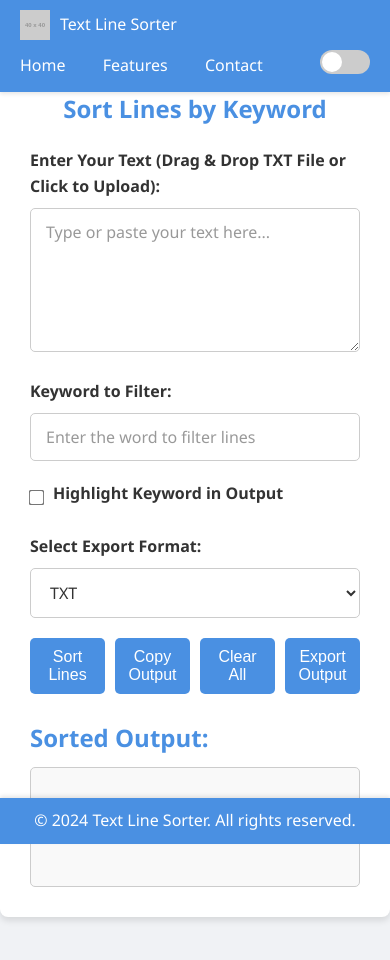
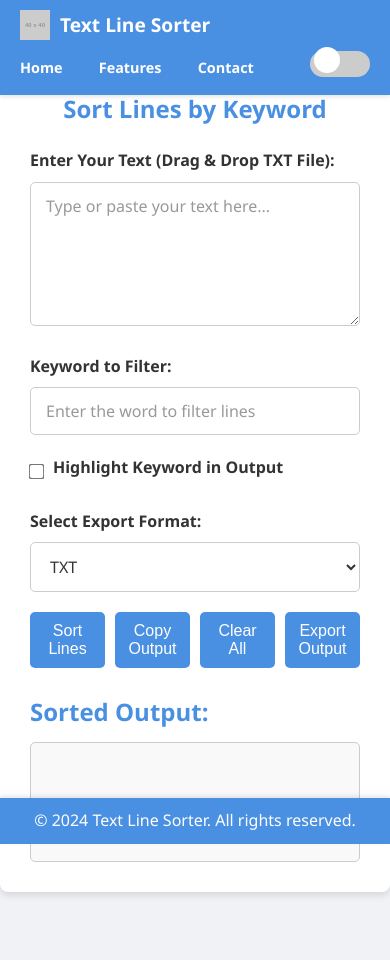
Before and after one commit to davidlu86/tolas, a plain HTML site: page keywords.html in a window 390 px wide. Drawn offline with Linux system fonts and the light colour scheme; placeholder pictures from the web are drawn by us.

Commit message:
Update keywords.html
Minor updates
- visibility of the elements are increased in the dark mode.
- elements of header and footer are more bold and visible .
- no click to upload in the text area ( just drag/drop)

```diff
--- a/keywords.html
+++ b/keywords.html
@@ -19,6 +19,7 @@
             --highlight-bg: yellow;
             --toast-bg-success: #28a745;
             --toast-bg-error: #dc3545;
+            --h2-color: var(--header-footer-bg);
         }
 
         [data-theme="dark"] {
@@ -34,6 +35,7 @@
             --highlight-bg: #ffeb3b;
             --toast-bg-success: #4caf50;
             --toast-bg-error: #f44336;
+            --h2-color: #f0f0f0;
         }
 
         /* Reset CSS */
@@ -80,16 +82,21 @@
             margin-right: 10px;
         }
 
+        header .logo span {
+            font-size: 1.5rem;
+            font-weight: bold;
+        }
+
         header nav {
             display: flex;
             align-items: center;
         }
 
         header nav a {
-            margin-left: 15px;
+            margin-left: 20px;
             color: var(--header-footer-text);
             text-decoration: none;
-            font-weight: 500;
+            font-weight: bold;
             transition: color 0.3s;
         }
 
@@ -99,42 +106,47 @@
 
         /* Dark Mode Toggle */
         .toggle-container {
-            display: flex;
-            align-items: center;
+            position: relative;
+            width: 60px;
+            height: 34px;
+            margin-left: 20px;
             cursor: pointer;
-            margin-left: 20px;
         }
 
         .toggle-container input {
-            display: none;
+            opacity: 0;
+            width: 0;
+            height: 0;
         }
 
         .toggle-slider {
-            width: 50px;
-            height: 24px;
+            position: absolute;
+            top: 0;
+            left: 0;
+            right: 0;
+            bottom: 0;
             background-color: #ccc;
             border-radius: 34px;
-            position: relative;
             transition: background-color 0.4s;
         }
 
         .toggle-slider::before {
+            position: absolute;
             content: "";
-            position: absolute;
-            width: 20px;
-            height: 20px;
-            left: 2px;
-            bottom: 2px;
+            height: 26px;
+            width: 26px;
+            left: 4px;
+            bottom: 4px;
             background-color: white;
             border-radius: 50%;
             transition: transform 0.4s;
         }
 
-        input:checked + .toggle-slider {
+        .toggle-container input:checked + .toggle-slider {
             background-color: #2196F3;
         }
 
-        input:checked + .toggle-slider::before {
+        .toggle-container input:checked + .toggle-slider::before {
             transform: translateX(26px);
         }
 
@@ -165,8 +177,9 @@
         h2 {
             text-align: center;
             margin-bottom: 20px;
-            color: var(--header-footer-bg);
+            color: var(--h2-color);
             font-size: 2rem;
+            transition: color 0.3s;
         }
 
         .form-group {
@@ -204,7 +217,19 @@
         /* Specific styling for the input textarea to display at least 5 lines */
         #inputText {
             min-height: calc(1.5em * 5 + 24px); /* 1.5em line-height * 5 lines + padding */
-            cursor: pointer;
+            cursor: default; /* Change cursor to default since click upload is removed */
+        }
+
+        /* Prevent cursor pointer since click to upload is removed */
+        #inputText {
+            cursor: default;
+        }
+
+        /* Drag-and-Drop within Textarea */
+        #inputText.dragover {
+            border-color: var(--header-footer-bg);
+            background-color: #f1f1f1;
+            color: var(--header-footer-bg);
         }
 
         .options-group {
@@ -217,13 +242,6 @@
             margin-right: 10px;
             transform: scale(1.2);
             cursor: pointer;
-        }
-
-        /* Drag-and-Drop within Textarea */
-        #inputText.dragover {
-            border-color: var(--header-footer-bg);
-            background-color: #f1f1f1;
-            color: var(--header-footer-bg);
         }
 
         .button-group {
@@ -356,8 +374,13 @@
                 height: 30px;
             }
 
-            header h1 {
-                font-size: 1.8rem;
+            header .logo span {
+                font-size: 1.2rem;
+            }
+
+            header nav a {
+                margin-right: 10px;
+                font-size: 0.9rem;
             }
 
             h2 {
@@ -404,7 +427,7 @@
 
         <!-- Merged Drag-and-Drop and Textarea -->
         <div class="form-group">
-            <label for="inputText">Enter Your Text (Drag &amp; Drop TXT File or Click to Upload):</label>
+            <label for="inputText">Enter Your Text (Drag & Drop TXT File):</label>
             <textarea id="inputText" rows="5" placeholder="Type or paste your text here..."></textarea>
             <input type="file" id="fileInput" accept=".txt" style="display: none;">
         </div>
@@ -479,7 +502,6 @@
         copyButton.addEventListener('click', copyOutput);
         clearButton.addEventListener('click', clearAll);
         exportButton.addEventListener('click', exportOutput);
-        inputText.addEventListener('click', () => fileInput.click());
         inputText.addEventListener('dragover', handleDragOver);
         inputText.addEventListener('dragleave', handleDragLeave);
         inputText.addEventListener('drop', handleDrop);
```
